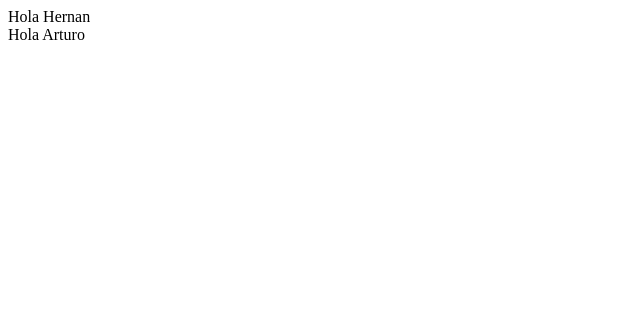
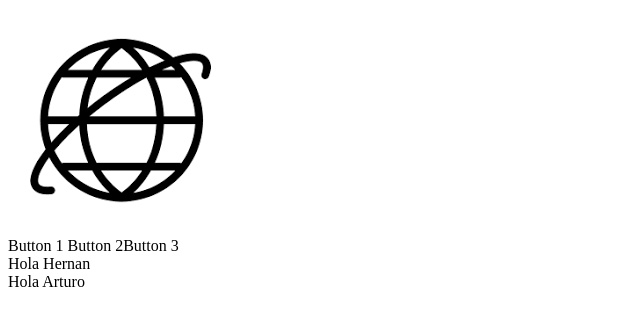
Before and after one commit to Artufelii/Hernan-Arturo-trial, a plain HTML site: page index.html in a window 1280 px wide. Shown: the whole page, without its empty margins (0-640 px from the left). Drawn offline with Linux system fonts and the light colour scheme.

Commit message:
Until 4
Punto 4

```diff
--- a/index.html
+++ b/index.html
@@ -7,6 +7,9 @@
   </head>
 
   <body>
+    <header id="header" ><img id="header-img" src="Logo.png" alt="Logo">
+    <nav id="nav-bar"><a class="nav-link" >Button 1</a> <a class="nav-link" >Button 2</a><a class="nav-link" >Button 3</a></nav>
+  </header>
     <script src="https://cdn.freecodecamp.org/testable-projects-fcc/v1/bundle.js"></script>
     <div>Hola Hernan</div>
     <div>Hola Arturo</div>
```
Also changed, not shown: Logo.png (added).
